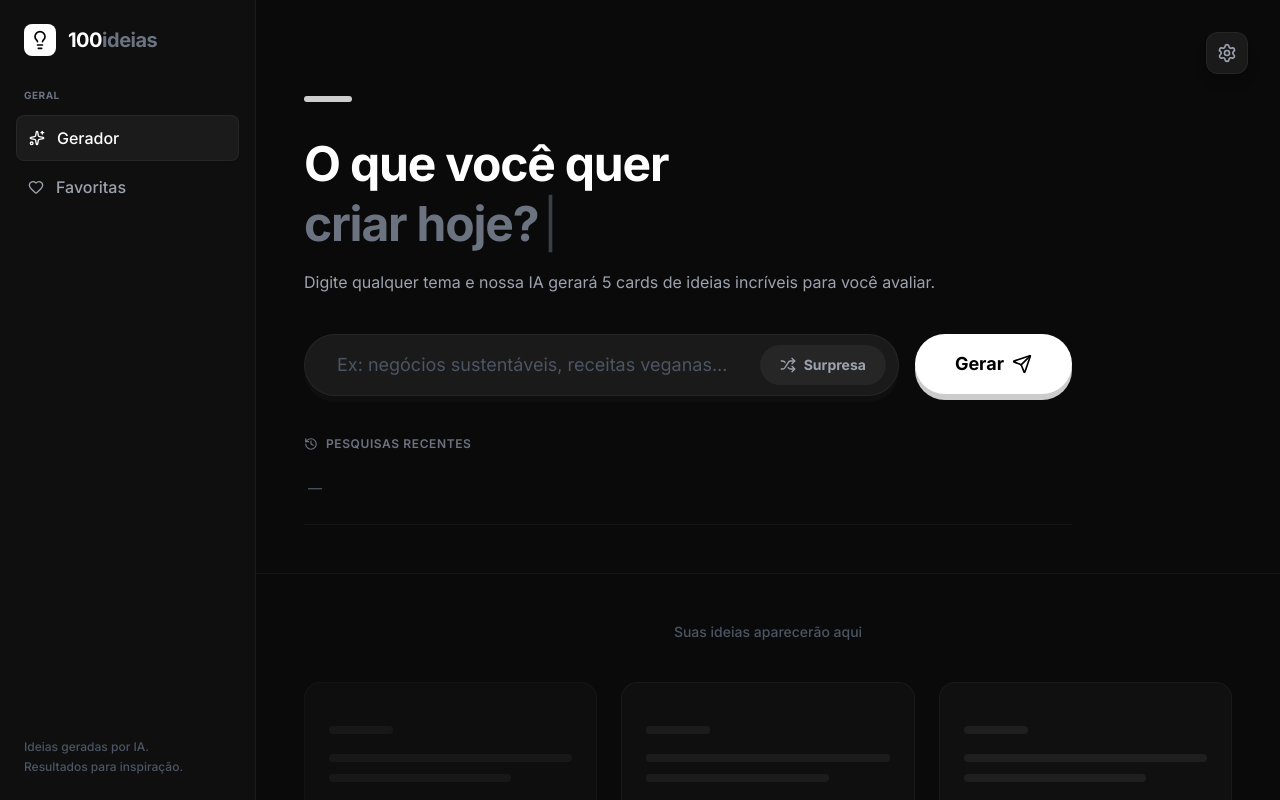
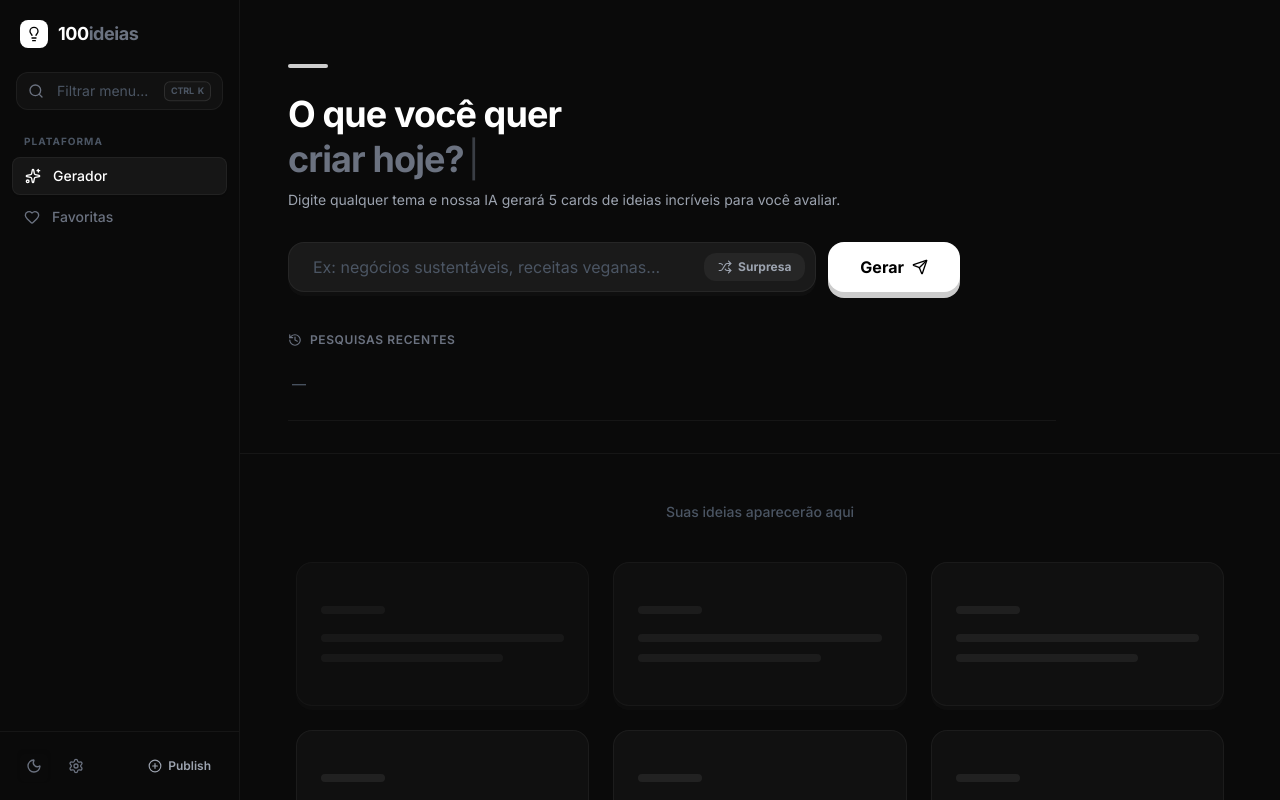
Before and after one commit to T0matas/100IDEIAS, a React (Vite) app: page / in a window 1280 px wide. Shown: the top 800 px of the page. Built offline with nearby package versions, Linux system fonts and the light colour scheme.

Commit message:
feat: mudando icone e titulo do site

```diff
--- a/src/App.tsx
+++ b/src/App.tsx
@@ -11,21 +11,32 @@ function App() {
   const [hasGenerated, setHasGenerated] = useState(false)
   const [likedIdeas, setLikedIdeas] = useState<any[]>([])
   const [isFavoritesOpen, setIsFavoritesOpen] = useState(false)
+  const [searchValue, setSearchValue] = useState("")
+
+  const handleSearch = (value: string) => {
+    setSearchValue(value);
+    if (value.trim()) {
+      setHasGenerated(true);
+    }
+  }
 
   return (
     <div className="min-h-screen bg-[#0A0A0A] font-sans flex">
-      <Sidebar onOpenFavorites={() => setIsFavoritesOpen(true)} />
-      <main className="flex-1 ml-64 relative min-h-screen flex flex-col">
-        <button
-          className="absolute top-8 right-8 z-50 p-2.5 bg-[#1A1A1A] border border-white/5 hover:border-white/20 hover:bg-[#222222] rounded-xl text-gray-400 hover:text-white transition-all shadow-lg cursor-pointer flex items-center justify-center group"
-          title="Configurações"
-        >
-          <Settings className="w-5 h-5 group-hover:rotate-45 transition-transform duration-300" />
-        </button>
-
+      <Sidebar
+        onOpenFavorites={() => setIsFavoritesOpen(true)}
+        onSearch={handleSearch}
+        onReset={() => {
+          setHasGenerated(false);
+          setSearchValue("");
+        }}
+        isResultsView={hasGenerated}
+      />
+      <main className="flex-1 ml-60 relative min-h-screen flex flex-col">
         <GeneratorHeader
           onGenerate={() => setHasGenerated(true)}
           isGenerating={hasGenerated}
+          externalValue={searchValue}
+          onValueChange={setSearchValue}
         />
 
         <div className="border-t border-white/5 w-full"></div>
@@ -47,6 +58,7 @@ function App() {
                   onReset={() => {
                     setHasGenerated(false);
                     setLikedIdeas([]);
+                    setSearchValue("");
                   }}
                 />
               </motion.div>
--- a/src/components/GeneratorHeader.tsx
+++ b/src/components/GeneratorHeader.tsx
@@ -52,8 +52,24 @@ function TypewriterText() {
   )
 }
 
-export function GeneratorHeader({ onGenerate, isGenerating }: { onGenerate: () => void, isGenerating?: boolean }) {
-  const [value, setValue] = useState("")
+export function GeneratorHeader({
+  onGenerate,
+  isGenerating,
+  externalValue,
+  onValueChange
+}: {
+  onGenerate: () => void,
+  isGenerating?: boolean,
+  externalValue?: string,
+  onValueChange?: (val: string) => void
+}) {
+  const [internalValue, setInternalValue] = useState("")
+  const value = externalValue !== undefined ? externalValue : internalValue
+  const setValue = (val: string) => {
+    if (onValueChange) onValueChange(val)
+    else setInternalValue(val)
+  }
+
   const [recentSearches, setRecentSearches] = useState<string[]>([])
   const [showWarning, setShowWarning] = useState(false)
   const [isSpinning, setIsSpinning] = useState(false)
@@ -93,18 +109,18 @@ export function GeneratorHeader({ onGenerate, isGenerating }: { onGenerate: () =
   }
 
   return (
-    <div className="max-w-4xl pt-24 pb-12 px-12 relative z-20">
-      <div className="w-12 h-1.5 bg-white rounded-full mb-8 opacity-80" />
-      <h1 className="text-5xl font-bold text-white mb-2 tracking-tight leading-tight min-h-[120px]">
+    <div className="max-w-4xl pt-16 pb-8 px-12 relative z-20">
+      <div className="w-10 h-1 bg-white rounded-full mb-6 opacity-80" />
+      <h1 className="text-4xl font-bold text-white mb-2 tracking-tight leading-tight min-h-[90px]">
         O que você quer <br/>
         <span className="text-gray-500"><TypewriterText /></span>
       </h1>
-      <p className="text-gray-400 mb-10 mt-4 text-base">
+      <p className="text-gray-400 mb-8 mt-2 text-sm max-w-xl">
         Digite qualquer tema e nossa IA gerará 5 cards de ideias incríveis para você avaliar.
       </p>
 
-      <div className="flex items-start space-x-4 max-w-3xl mt-4">
-        <div className="flex-1 relative flex items-center shadow-[0_6px_0_rgb(15,15,15)] rounded-full bg-[#1A1A1A] border border-white/5 transition-all focus-within:border-white/20 focus-within:shadow-[0_6px_0_rgb(25,25,25)]">
+      <div className="flex items-start space-x-3 max-w-2xl mt-4">
+        <div className="flex-1 relative flex items-center shadow-[0_4px_0_rgb(15,15,15)] rounded-2xl bg-[#1A1A1A] border border-white/5 transition-all focus-within:border-white/20 focus-within:shadow-[0_4px_0_rgb(25,25,25)]">
           <input
             type="text"
             value={value}
@@ -116,15 +132,15 @@ export function GeneratorHeader({ onGenerate, isGenerating }: { onGenerate: () =
               if (e.key === 'Enter') handleGenerateClick();
             }}
             placeholder="Ex: negócios sustentáveis, receitas veganas..."
-            className="w-full bg-transparent pl-8 pr-[140px] py-4 text-lg text-white placeholder-gray-600 outline-none"
+            className="w-full bg-transparent pl-6 pr-[120px] py-3 text-base text-white placeholder-gray-600 outline-none"
           />
           <button
             onClick={handleSurprise}
-            className="absolute right-3 flex items-center space-x-2 bg-white/5 hover:bg-white/10 text-gray-400 hover:text-white px-5 py-2.5 rounded-full transition-all text-sm font-bold cursor-pointer active:scale-95 group overflow-hidden"
+            className="absolute right-2.5 flex items-center space-x-1.5 bg-white/5 hover:bg-white/10 text-gray-400 hover:text-white px-3.5 py-1.5 rounded-xl transition-all text-xs font-bold cursor-pointer active:scale-95 group overflow-hidden"
             title="Preencher com um tema aleatório"
           >
             <Shuffle className={cn(
-              "w-4 h-4 transition-transform duration-1000 ease-in-out",
+              "w-3.5 h-3.5 transition-transform duration-1000 ease-in-out",
               isSpinning && "rotate-[360deg]"
             )} />
             <span>Surpresa</span>
@@ -133,11 +149,11 @@ export function GeneratorHeader({ onGenerate, isGenerating }: { onGenerate: () =
         <Button3D
           onClick={handleGenerateClick}
           color="white"
-          className="px-10 py-4 text-lg rounded-full group overflow-hidden"
+          className="px-8 py-3 text-base rounded-2xl group overflow-hidden h-[50px]"
         >
           <span>Gerar</span>
           <Send className={cn(
-            "w-5 h-5 ml-2 transition-all duration-500 ease-out",
+            "w-4 h-4 ml-2 transition-all duration-500 ease-out",
             isFlying && "translate-x-12 -translate-y-12 opacity-0"
           )} />
         </Button3D>
@@ -197,7 +213,7 @@ export function GeneratorHeader({ onGenerate, isGenerating }: { onGenerate: () =
                   initial={{ opacity: 0, scale: 0.8 }}
                   animate={{ opacity: 1, scale: 1 }}
                   exit={{ opacity: 0, scale: 0.8, x: -20 }}
-                  transition={{ duration: 1.2, ease: [0.32, 0.72, 0, 1] }}
+                  transition={{ duration: 0.4, ease: [0.32, 0.72, 0, 1] }}
                   className="group flex items-center bg-[#1A1A1A] border border-white/5 rounded-full pl-4 pr-1.5 py-1.5 hover:border-white/20 transition-all shadow-sm"
                 >
                   <button
--- a/src/components/Sidebar.tsx
+++ b/src/components/Sidebar.tsx
@@ -1,35 +1,153 @@
-import { Lightbulb, Sparkles, Heart } from "lucide-react"
+import { Lightbulb, Sparkles, Heart, Search, Settings, PlusCircle, Sun, Moon } from "lucide-react"
+import { useState, useEffect, useRef } from "react"
+import { motion, AnimatePresence } from "framer-motion"
+import { cn } from "../lib/utils"
 
-export function Sidebar({ onOpenFavorites }: { onOpenFavorites: () => void }) {
+interface SidebarProps {
+  onOpenFavorites: () => void
+  onSearch: (value: string) => void
+  onReset: () => void
+  isResultsView: boolean
+}
+
+const MENU_ITEMS = [
+  { id: 'gerador', label: 'Gerador', icon: Sparkles, category: 'Plataforma' },
+  { id: 'favoritas', label: 'Favoritas', icon: Heart, category: 'Plataforma' },
+]
+
+export function Sidebar({ onOpenFavorites, onSearch, onReset, isResultsView }: SidebarProps) {
+  const [searchValue, setSearchValue] = useState("")
+  const [theme, setTheme] = useState<'dark' | 'light'>('dark')
+  const inputRef = useRef<HTMLInputElement>(null)
+
+  useEffect(() => {
+    if (theme === 'light') {
+      document.documentElement.classList.add('light')
+    } else {
+      document.documentElement.classList.remove('light')
+    }
+  }, [theme])
+
+  useEffect(() => {
+    const handleKeyDown = (e: KeyboardEvent) => {
+      if ((e.metaKey || e.ctrlKey) && e.key === "k") {
+        e.preventDefault()
+        inputRef.current?.focus()
+      }
+    }
+    window.addEventListener("keydown", handleKeyDown)
+    return () => window.removeEventListener("keydown", handleKeyDown)
+  }, [])
+
+  const filteredItems = MENU_ITEMS.filter(item =>
+    item.label.toLowerCase().includes(searchValue.toLowerCase())
+  )
+
   return (
-    <aside className="w-64 h-screen border-r border-white/5 bg-[#0F0F0F] flex flex-col fixed left-0 top-0 z-40">
-      <div className="p-6 flex items-center space-x-3 mb-2">
-        <div className="w-8 h-8 bg-white rounded-lg flex items-center justify-center text-black">
-          <Lightbulb className="w-5 h-5" />
+    <aside className="w-60 h-screen border-r border-white/5 bg-[#0A0A0A] flex flex-col fixed left-0 top-0 z-40">
+      {/* Logo */}
+      <div className="p-5 flex items-center space-x-2.5 mb-1">
+        <div className="w-7 h-7 bg-white rounded-lg flex items-center justify-center text-black">
+          <Lightbulb className="w-4 h-4" />
         </div>
-        <span className="text-xl font-bold text-white tracking-tight">
+        <span className="text-lg font-bold text-white tracking-tight">
           100<span className="text-gray-500">ideias</span>
         </span>
       </div>
 
-      <div className="px-4">
-        <p className="text-[10px] font-bold text-gray-500 mb-3 px-2 tracking-wider">GERAL</p>
-        <nav className="space-y-1">
-          <a href="#" className="flex items-center space-x-3 px-3 py-2.5 rounded-lg bg-white/5 text-white font-medium border border-white/5 shadow-sm">
-            <Sparkles className="w-4 h-4 text-white" />
-            <span>Gerador</span>
-          </a>
-          <button onClick={onOpenFavorites} className="w-full flex items-center space-x-3 px-3 py-2.5 rounded-lg text-gray-400 hover:text-white hover:bg-white/5 transition-colors font-medium cursor-pointer">
-            <Heart className="w-4 h-4" />
-            <span>Favoritas</span>
-          </button>
-        </nav>
+      {/* Search Bar */}
+      <div className="px-4 mb-6">
+        <div className="relative group">
+          <Search className="absolute left-3 top-1/2 -translate-y-1/2 w-4 h-4 text-gray-500 group-focus-within:text-white transition-colors" />
+          <input
+            ref={inputRef}
+            type="text"
+            value={searchValue}
+            onChange={(e) => setSearchValue(e.target.value)}
+            placeholder="Filtrar menu..."
+            className="w-full bg-white/[0.03] border border-white/5 rounded-xl py-2 pl-10 pr-10 text-sm text-white placeholder-gray-600 outline-none focus:bg-white/[0.05] focus:border-white/20 transition-all"
+          />
+          <div className="absolute right-3 top-1/2 -translate-y-1/2 flex items-center space-x-1 px-1.5 py-0.5 rounded-md border border-white/10 bg-white/[0.02] text-[9px] text-gray-600 font-bold tracking-tight pointer-events-none uppercase">
+            <span>Ctrl</span>
+            <span>K</span>
+          </div>
+        </div>
       </div>
 
-      <div className="mt-auto p-6">
-        <p className="text-xs text-gray-600 leading-relaxed font-medium">
-          Ideias geradas por IA.<br/>Resultados para inspiração.
-        </p>
+      {/* Navigation */}
+      <div className="px-3 flex-1 overflow-y-auto custom-scrollbar">
+        <div className="mb-6">
+          <p className="text-[10px] font-bold text-gray-600 mb-2 px-3 tracking-widest uppercase">Plataforma</p>
+          <nav className="space-y-1">
+            {filteredItems.map(item => (
+              <button
+                key={item.id}
+                onClick={item.id === 'gerador' ? onReset : onOpenFavorites}
+                className={cn(
+                  "w-full flex items-center space-x-3 px-3 py-2 rounded-lg transition-all cursor-pointer text-sm font-medium",
+                  item.id === 'gerador' && !isResultsView
+                    ? "bg-white/5 text-white border border-white/5 shadow-sm"
+                    : "text-gray-500 hover:text-white hover:bg-white/[0.03]"
+                )}
+              >
+                <item.icon className={cn("w-4 h-4", item.id === 'gerador' && !isResultsView ? "text-white" : "text-gray-500")} />
+                <span>{item.label}</span>
+              </button>
+            ))}
+            {filteredItems.length === 0 && (
+              <p className="px-3 py-4 text-xs text-gray-600">Nada encontrado</p>
+            )}
+          </nav>
+        </div>
+      </div>
+
+      {/* Footer / Actions */}
+      <div className="p-4 border-t border-white/5 flex items-center justify-between">
+        <div className="flex items-center space-x-2">
+          <motion.button
+            onClick={() => setTheme(theme === 'dark' ? 'light' : 'dark')}
+            whileHover={{ scale: 1.1 }}
+            whileTap={{ scale: 0.9 }}
+            className="p-2 text-gray-500 hover:text-white rounded-lg cursor-pointer relative w-9 h-9 flex items-center justify-center overflow-hidden border border-transparent hover:border-white/5 shadow-inner group"
+            title={theme === 'dark' ? 'Mudar para modo claro' : 'Mudar para modo escuro'}
+          >
+            <AnimatePresence mode="wait" initial={false}>
+              <motion.div
+                key={theme}
+                initial={{ y: 20, opacity: 0, rotate: -90 }}
+                animate={{ y: 0, opacity: 1, rotate: 0 }}
+                exit={{ y: -20, opacity: 0, rotate: 90 }}
+                transition={{
+                  type: "spring",
+                  stiffness: 260,
+                  damping: 20
+                }}
+                className="relative z-10"
+              >
+                {theme === 'dark' ? (
+                  <Moon className="w-4 h-4" />
+                ) : (
+                  <Sun className="w-4 h-4" />
+                )}
+              </motion.div>
+            </AnimatePresence>
+
+            {/* Background Glow Effect */}
+            <motion.div
+              className={cn(
+                "absolute inset-0 opacity-0 group-hover:opacity-100 transition-opacity blur-md -z-0",
+                theme === 'dark' ? "bg-blue-500/20" : "bg-yellow-500/20"
+              )}
+            />
+          </motion.button>
+          <button className="p-2 text-gray-500 hover:text-white hover:bg-white/[0.03] rounded-lg transition-all cursor-pointer group" title="Configurações">
+            <Settings className="w-4 h-4 group-hover:rotate-45 transition-transform duration-300" />
+          </button>
+        </div>
+        <button className="flex items-center space-x-1.5 px-3 py-1.5 rounded-lg text-gray-400 hover:text-white hover:bg-white/[0.03] transition-all text-xs font-semibold cursor-pointer">
+          <PlusCircle className="w-3.5 h-3.5" />
+          <span>Publish</span>
+        </button>
       </div>
     </aside>
   )
--- a/src/index.css
+++ b/src/index.css
@@ -9,3 +9,18 @@
     @apply bg-background text-gray-100 font-sans antialiased;
   }
 }
+@layer utilities {
+  .custom-scrollbar::-webkit-scrollbar {
+    width: 4px;
+  }
+  .custom-scrollbar::-webkit-scrollbar-track {
+    background: transparent;
+  }
+  .custom-scrollbar::-webkit-scrollbar-thumb {
+    background: rgba(255, 255, 255, 0.05);
+    border-radius: 10px;
+  }
+  .custom-scrollbar::-webkit-scrollbar-thumb:hover {
+    background: rgba(255, 255, 255, 0.1);
+  }
+}
```
Also changed, not shown: src/components/IdeaSwiper.tsx (+17 -17 lines).
